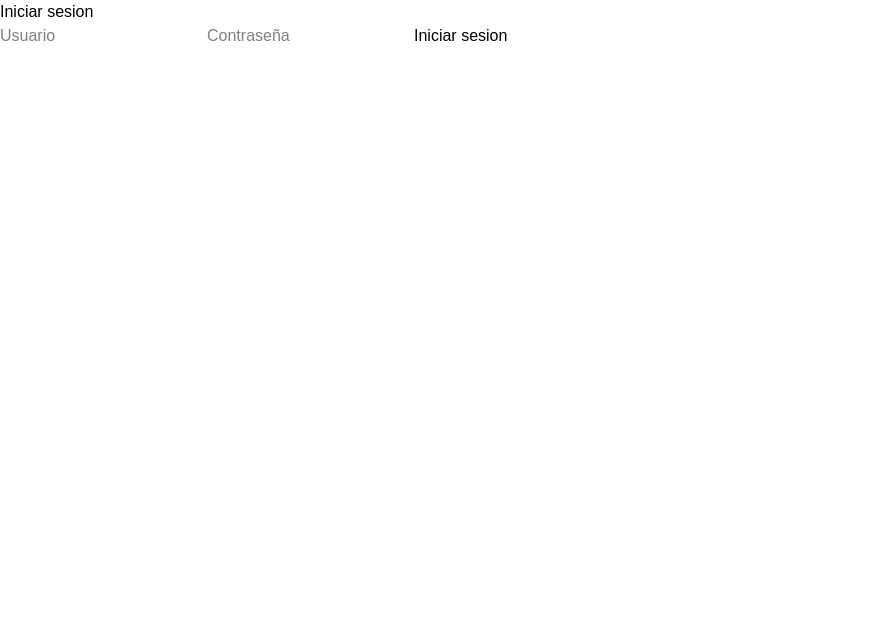
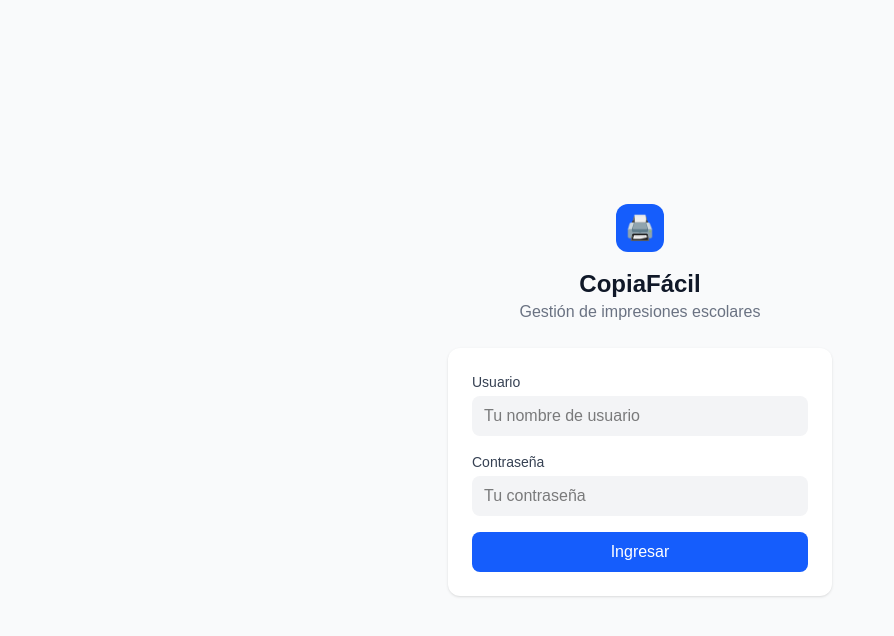
Before and after one commit to Ralo-129/copias_front, a Next.js app: page /login in a window 1280 px wide. Shown: the top 636 px of the page, without its empty margins (0-894 px from the left). Built offline with nearby package versions, Linux system fonts and the light colour scheme.

Commit message:
feat: rediseño visual del login con Tailwind, estilo CopiaFacil

```diff
--- a/app/login/page.tsx
+++ b/app/login/page.tsx
@@ -37,21 +37,43 @@ export default function LoginPage() {
     }
 
     return (
-        <main>
-            <h1>Iniciar sesion</h1>
+        <main className="min-h-screen bg-gray-50 flex flex-col items-center justify-center px-4">
+            <div className="w-12 h-12 bg-blue-600 rounded-xl flex items-center justify-center mb-4">
+                <span className="text-white text-2xl">🖨️</span>
+            </div>
+            <h1 className="text-2xl font-bold text-gray-900">CopiaFácil</h1>
+            <p className="text-gray-500 mb-6">Gestión de impresiones escolares</p>
+
+            <div className="w-full max-w-sm bg-white rounded-xl shadow-sm p-6">
+
+                <label className="block text-sm font-medium text-gray-700 mb-1">Usuario</label>
                 <input
-               placeholder="Usuario"
+                    className="w-full bg-gray-100 rounded-lg px-3 py-2 mb-4 outline-none focus:ring-2 focus:ring-blue-500"
+                    placeholder="Tu nombre de usuario"
                     value={usuario}
                     onChange={(e) => setUsuario(e.target.value)}
                 />
+
+                <label className="block text-sm font-medium text-gray-700 mb-1">Contraseña</label>
                 <input
-               placeholder="Contraseña"
+                    className="w-full bg-gray-100 rounded-lg px-3 py-2 mb-4 outline-none focus:ring-2 focus:ring-blue-500"
+                    placeholder="Tu contraseña"
                     type="password"
                     value={password}
                     onChange={(e) => setPassword(e.target.value)}
                 />
-            <button onClick={handleLogin}>Iniciar sesion</button>
-            <p>{resultado}</p>
+
+                <button
+                    onClick={handleLogin}
+                    className="w-full bg-blue-600 hover:bg-blue-700 text-white font-medium py-2 rounded-lg transition-colors"
+                >
+                    Ingresar
+                </button>
+
+                {resultado && (
+                    <p className="text-sm text-red-600 mt-3 text-center">{resultado}</p>
+                )}
+            </div>
         </main>
     );
 }
```
Lines whose indentation alone changed are shown as unchanged.
